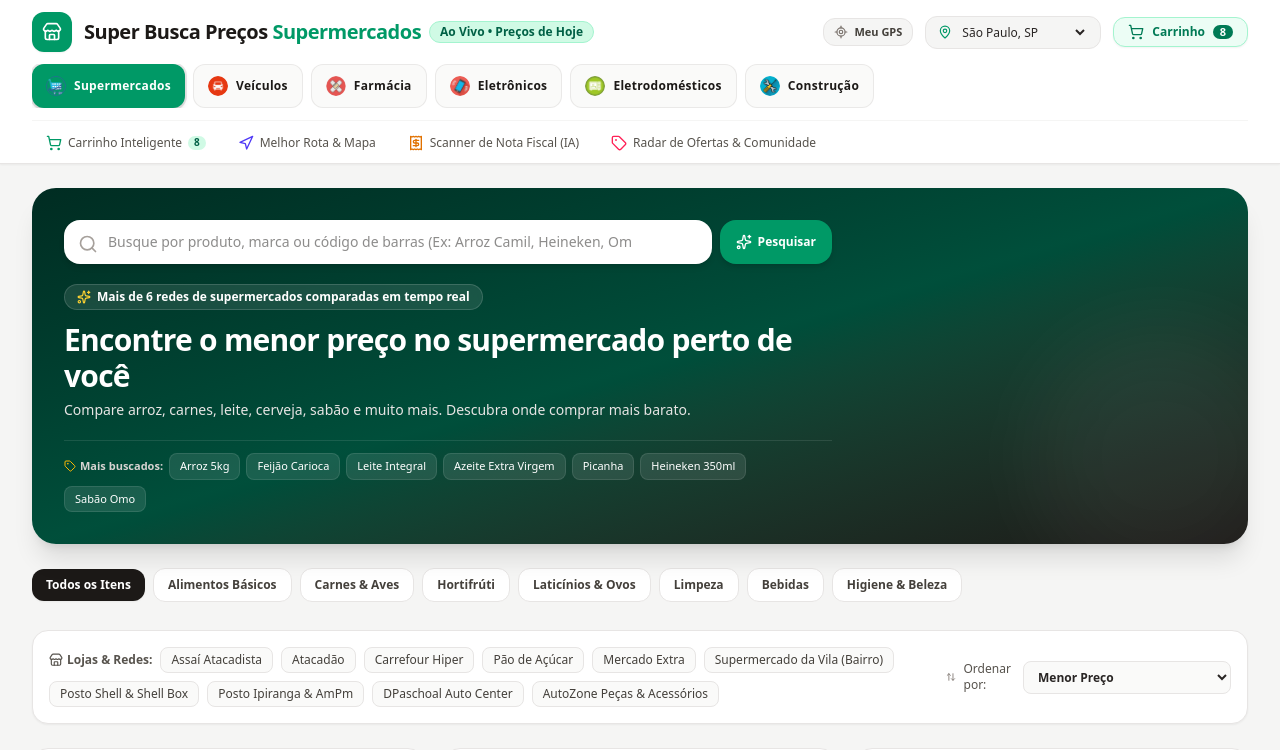
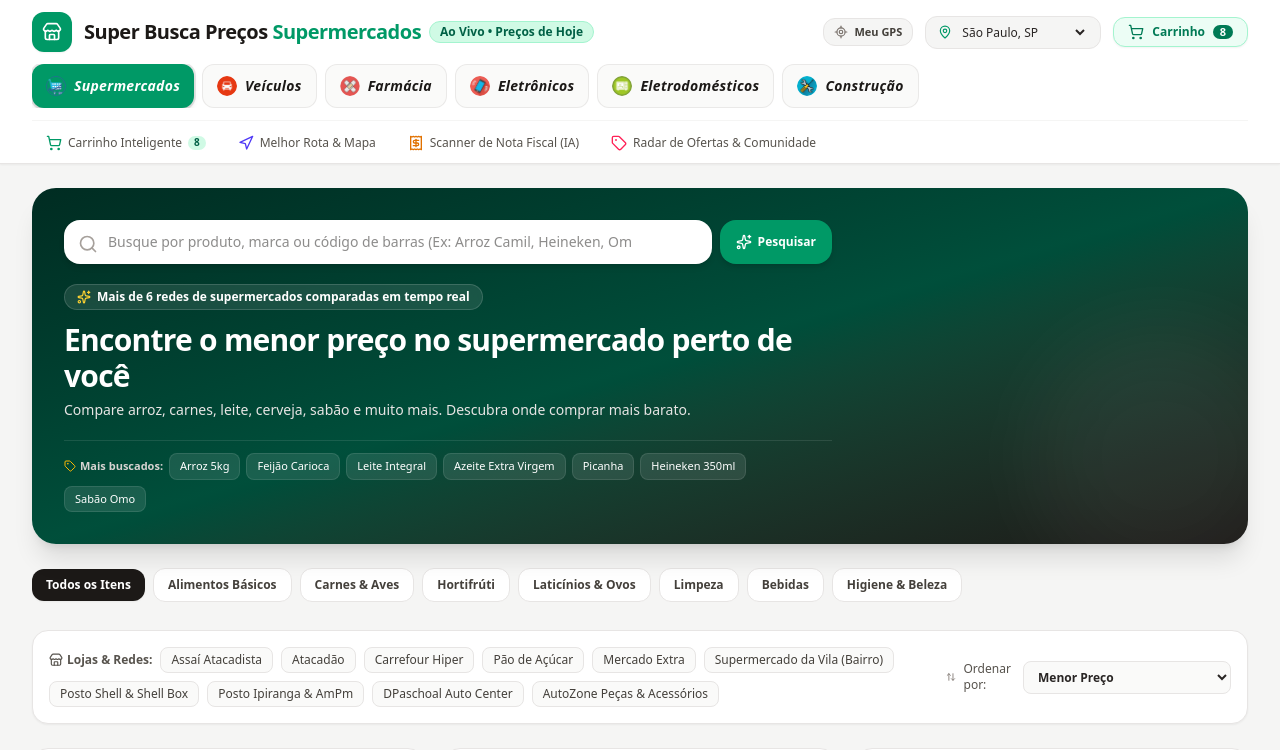
Before and after one commit to danielgomesdacruzgomesdacruz-tech/buscapre-o-supermercados, a React (Vite) app: page / in a window 1280 px wide. Shown: the top 750 px of the page. Built offline with nearby package versions, Linux system fonts and the light colour scheme.

Commit message:
Update Header.tsx

```diff
--- a/src/components/Header.tsx
+++ b/src/components/Header.tsx
@@ -341,7 +341,7 @@
                     }`}
                   >
                     <Icon className={`w-5 h-5 shrink-0 ${isSelected ? 'text-white' : 'text-stone-600'}`} />
-                    <span className="whitespace-nowrap text-[11px] sm:text-xs truncate">
+                    <span className="whitespace-nowrap text-sm font-bold italic truncate">
                       {domain.name}
                     </span>
                   </button>
```
